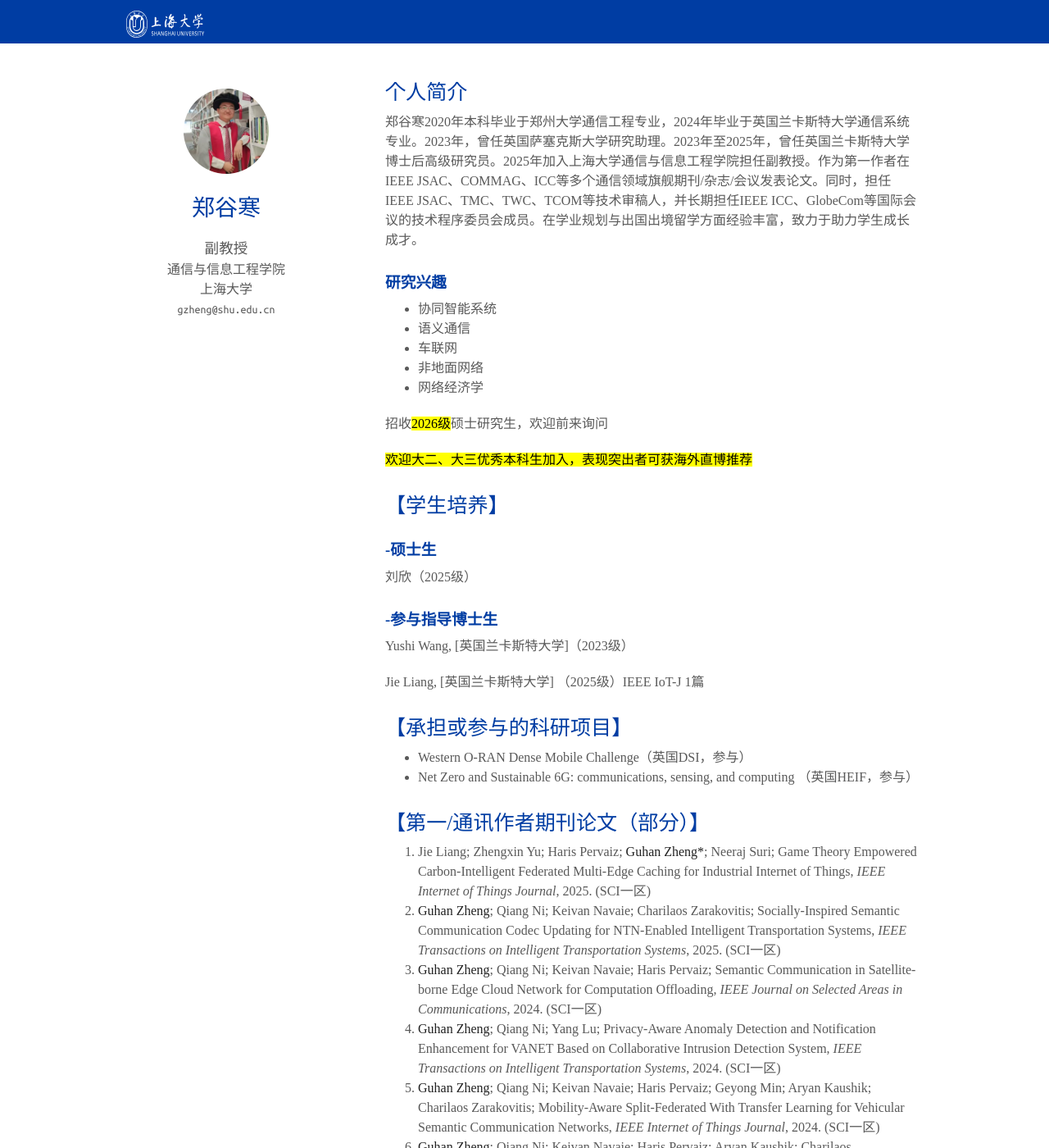
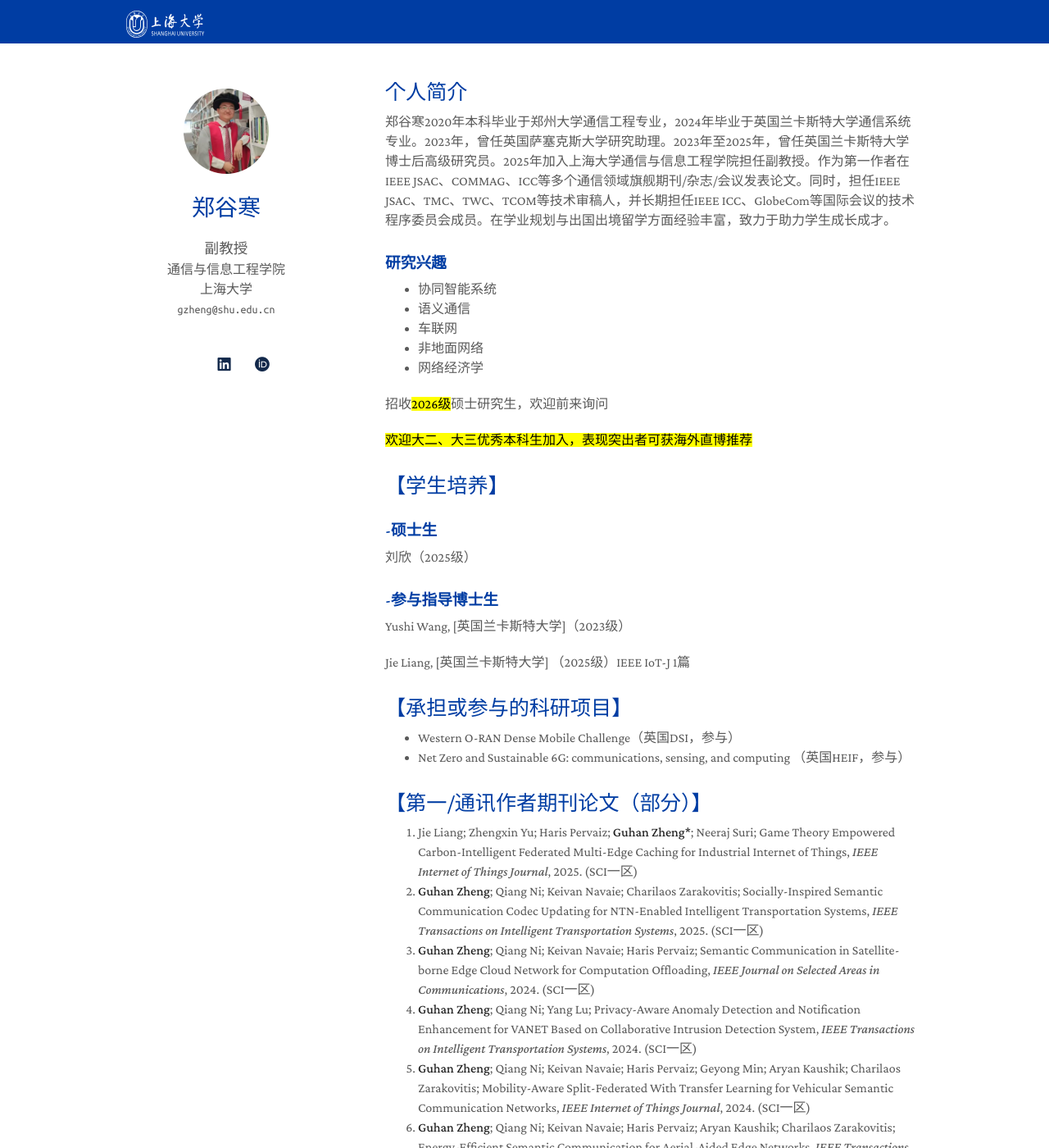
Before and after one commit to Guhan328/Guhan328.github.io, a Jekyll site: the page built from index.md, in a window 1280 px wide and 1400 px high. Shown: the whole window at 82% size. Built offline with Jekyll 4.4.1, drawn with Linux system fonts in a browser that asks for light colours; a style sheet for code colours, icons or effects is not loaded.

Commit message:
Update minimal-light.scss

```diff
--- a/_sass/minimal-light.scss
+++ b/_sass/minimal-light.scss
@@ -1,29 +1,6 @@
 @import url("https://fonts.googleapis.com/css2?family=Crimson+Pro:ital,wght@0,400;0,500;0,600;1,500;1,600&display=swap");
 @import url("https://fonts.googleapis.com/css2?family=Ubuntu+Mono&display=swap");
-
-@font-face {
-    font-family: "KaiTiOnlyCN";
-    src: local("KaiTi"), local("STKaiti"), local("华文楷体");
-    unicode-range: U+4E00-9FFF;
-}
-body {
-    background-color: #fff;
-    padding: 0px;
-    font: 16.0px/1.5 "Times New Roman", Times, serif;
-    color: #595959;
-    font-weight: 400;
-    margin: 0;
-}
-
-
-[class^="icon"],
-[class*=" icon"],
-[class^="fa"],
-[class*=" fa"],
-[class^="ai"],
-[class*=" ai"] {
-    font-family: inherit; /* 保持它们原来的图标字体，不被楷体覆盖 */
-}
+body { background-color: #fff; padding: 0px; font: 16.0px/1.5 Crimson Pro, serif; color: #595959; font-weight: 400; margin: 0; }
 
 .pub-row { display: flex; align-items: center; }
 
```
